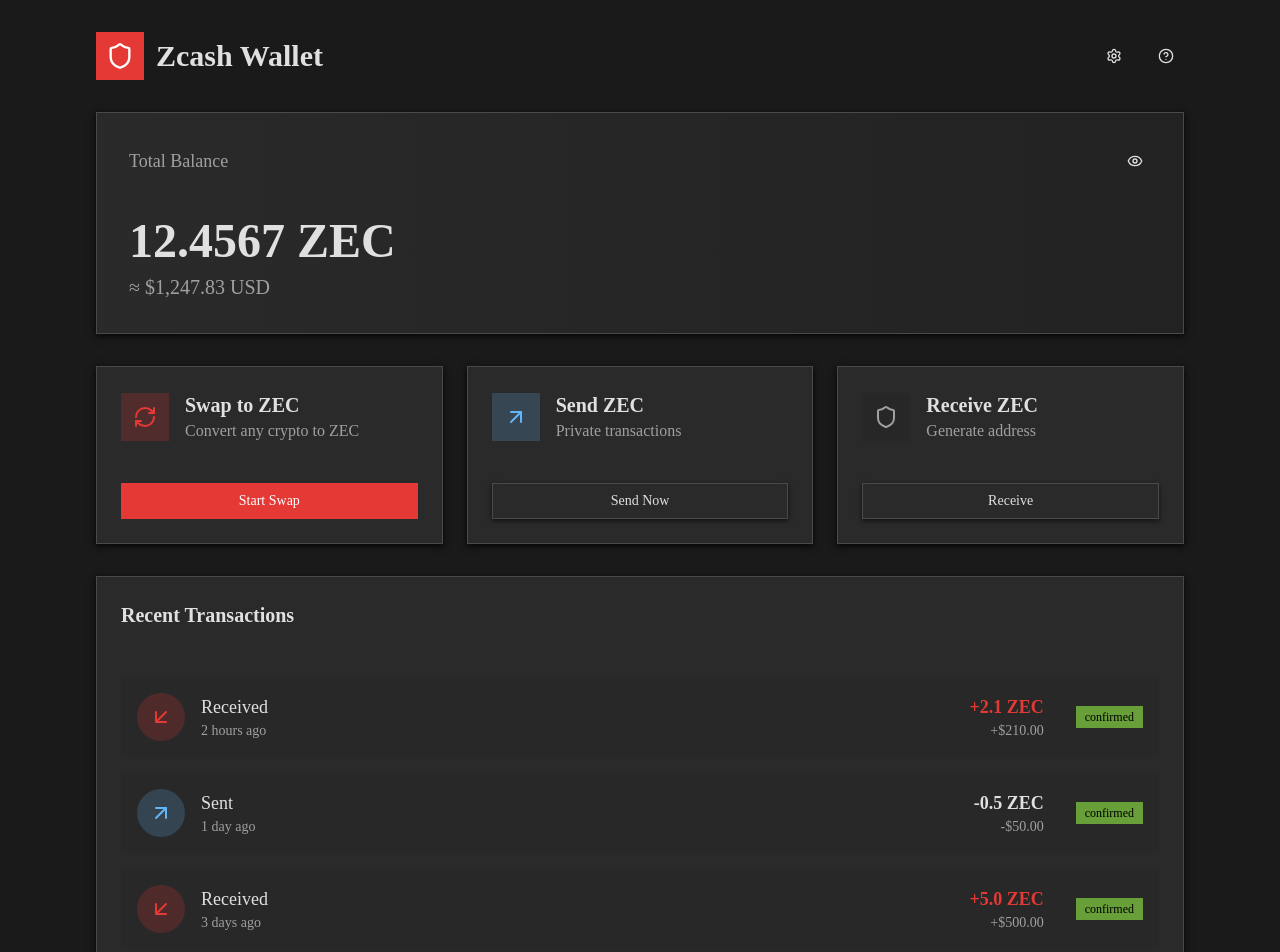
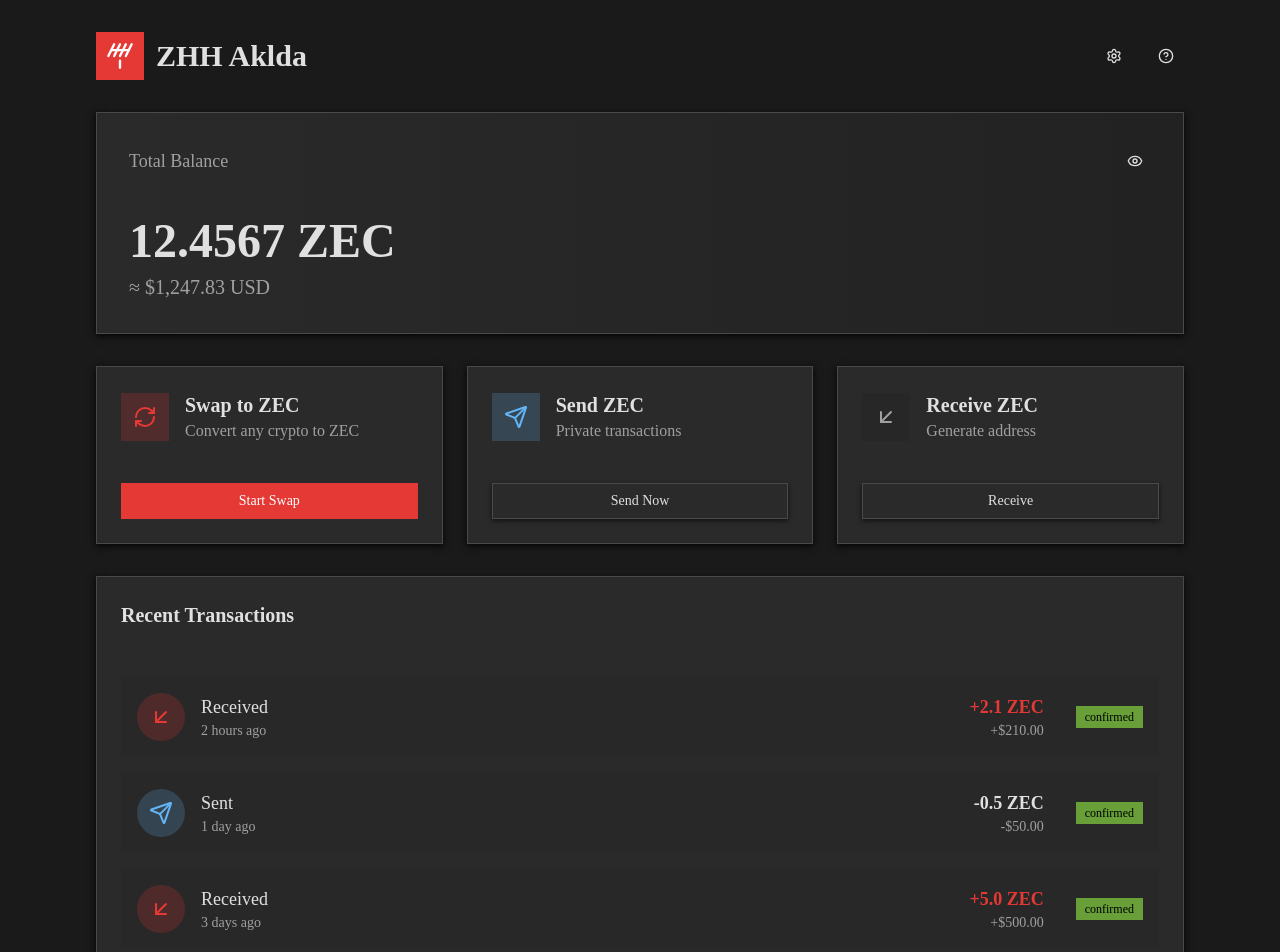
Before and after one commit to dorianvp/zh-hackathon, a React (Vite) app: page / in a window 1280 px wide. Shown: the top 952 px of the page. Built offline with nearby package versions, Linux system fonts and the light colour scheme.

Commit message:
chore: add router

```diff
--- a/package.json
+++ b/package.json
@@ -23,6 +23,7 @@
     "lucide-react": "^0.544.0",
     "react": "^19.1.0",
     "react-dom": "^19.1.0",
+    "react-router": "^7.9.3",
     "tailwind-merge": "^3.3.1",
     "tailwindcss": "^4.1.13"
   },
--- a/src/App.tsx
+++ b/src/App.tsx
@@ -1,5 +1,4 @@
-import { WalletInterface } from "./components/wallet-interface";
-import "./index.css";
+import { WalletInterface } from "./routes/Swap/swap-interface";
 
 function App() {
 	return (
--- a/src/main.tsx
+++ b/src/main.tsx
@@ -1,10 +1,10 @@
 import React from "react";
 import ReactDOM from "react-dom/client";
-import App from "./App";
+import { AppRouter } from "./router";
 import "./index.css";
 
 ReactDOM.createRoot(document.getElementById("root") as HTMLElement).render(
-  <React.StrictMode>
-    <App />
-  </React.StrictMode>,
+	<React.StrictMode>
+		<AppRouter />
+	</React.StrictMode>,
 );
--- /dev/null
+++ b/src/router.tsx
@@ -0,0 +1,12 @@
+import { HashRouter, Route, Routes } from "react-router";
+import App from "./App";
+
+export function AppRouter() {
+	return (
+		<HashRouter>
+			<Routes>
+				<Route path="/" element={<App />} />
+			</Routes>
+		</HashRouter>
+	);
+}
--- a/src/components/wallet-interface.tsx
+++ b/src/routes/Swap/swap-interface.tsx
@@ -17,8 +17,8 @@ import {
 import { Separator } from "@/components/ui/separator";
 import {
 	AlertCircle,
+	AntennaIcon,
 	ArrowDownLeft,
-	ArrowUpRight,
 	CheckCircle,
 	Clock,
 	Coins,
@@ -32,6 +32,7 @@ import {
 	RefreshCw,
 	Settings,
 	Shield,
+	SendIcon,
 } from "lucide-react";
 import { useEffect, useState } from "react";
 
@@ -287,11 +288,11 @@ export function WalletInterface() {
 					<div className="flex items-center justify-between mb-8">
 						<div className="flex items-center gap-3">
 							<div className="w-12 h-12 bg-primary rounded-lg flex items-center justify-center">
-								<Shield className="w-7 h-7 text-primary-foreground" />
+								<AntennaIcon className="w-7 h-7 text-primary-foreground" />
 							</div>
 							<div>
 								<h1 className="text-3xl font-bold text-foreground">
-									Zcash Wallet
+									ZHH Aklda
 								</h1>
 							</div>
 						</div>
@@ -361,7 +362,7 @@ export function WalletInterface() {
 						<Card className="p-6 hover:shadow-lg transition-shadow cursor-pointer">
 							<div className="flex items-center gap-4 mb-4">
 								<div className="w-12 h-12 bg-accent/20 rounded-lg flex items-center justify-center">
-									<ArrowUpRight className="w-6 h-6 text-accent" />
+									<SendIcon className="w-6 h-6 text-accent" />
 								</div>
 								<div>
 									<h3 className="text-xl font-semibold text-foreground">
@@ -378,7 +379,7 @@ export function WalletInterface() {
 						<Card className="p-6 hover:shadow-lg transition-shadow cursor-pointer">
 							<div className="flex items-center gap-4 mb-4">
 								<div className="w-12 h-12 bg-muted/50 rounded-lg flex items-center justify-center">
-									<Shield className="w-6 h-6 text-muted-foreground" />
+									<ArrowDownLeft className="w-6 h-6 text-muted-foreground" />
 								</div>
 								<div>
 									<h3 className="text-xl font-semibold text-foreground">
@@ -444,7 +445,7 @@ export function WalletInterface() {
 										{tx.type === "received" ? (
 											<ArrowDownLeft className="w-6 h-6 text-primary" />
 										) : (
-											<ArrowUpRight className="w-6 h-6 text-accent" />
+											<SendIcon className="w-6 h-6 text-accent" />
 										)}
 									</div>
 									<div className="flex-1">
@@ -962,7 +963,7 @@ export function WalletInterface() {
 									</span>
 									{index < swapSteps.length - 1 && (
 										<div
-											className={`w-16 h-px mx-6 ${step.completed ? "bg-primary" : "bg-border"}`}
+											className={`w-40 h-px mx-6 ${step.completed ? "bg-primary" : "bg-border"}`}
 										/>
 									)}
 								</div>
```
Also changed, not shown: 1 other file (tests, documents, lock files or other folders).
